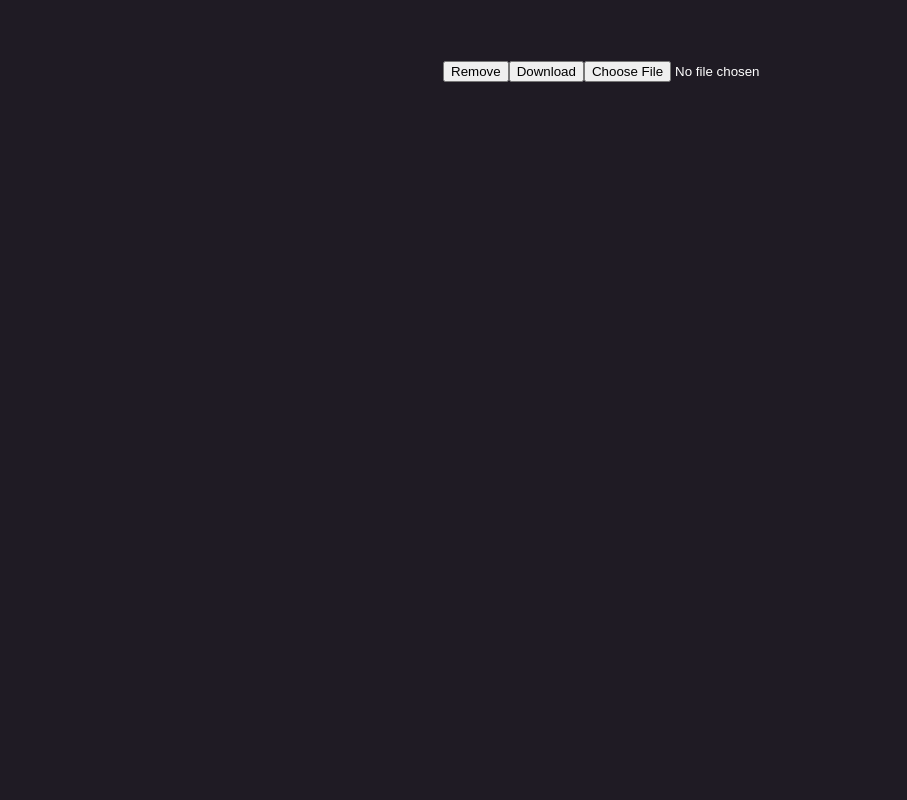
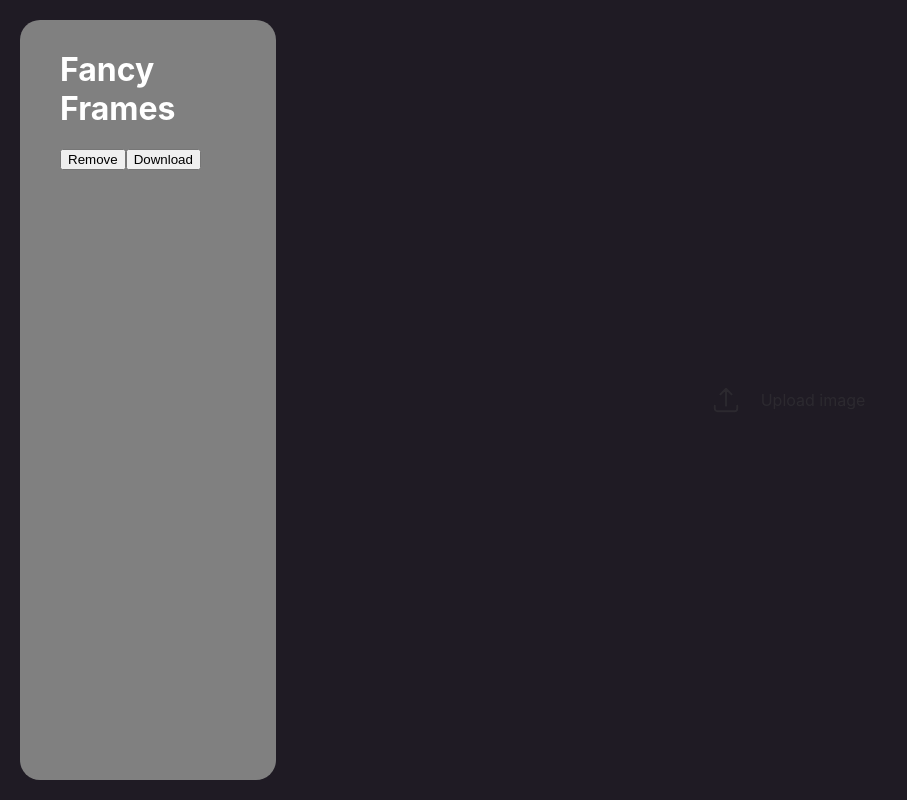
Before and after one commit to Oliver-Redeyoff/FancyFrames, a React (Create React App) app: page / in a window 1280 px wide. Shown: the whole page, without its empty margins (0-907 px from the left). Built offline with nearby package versions, Linux system fonts and the light colour scheme.

Commit message:
layout is currently horrible but getting there

```diff
--- a/src/App.css
+++ b/src/App.css
@@ -1,38 +1,5 @@
-.App {
-  text-align: center;
+.app {
+  position: relative;
+  width: 100vw;
+  height: 100vh;
 }
-
-.App-logo {
-  height: 40vmin;
-  pointer-events: none;
-}
-
-@media (prefers-reduced-motion: no-preference) {
-  .App-logo {
-    animation: App-logo-spin infinite 20s linear;
-  }
-}
-
-.App-header {
-  background-color: #282c34;
-  min-height: 100vh;
-  display: flex;
-  flex-direction: column;
-  align-items: center;
-  justify-content: center;
-  font-size: calc(10px + 2vmin);
-  color: white;
-}
-
-.App-link {
-  color: #61dafb;
-}
-
-@keyframes App-logo-spin {
-  from {
-    transform: rotate(0deg);
-  }
-  to {
-    transform: rotate(360deg);
-  }
-}
--- a/src/App.tsx
+++ b/src/App.tsx
@@ -6,7 +6,7 @@ import ImageEditor from "./components/ImageEditor/ImageEditor";
 
 function App() {
   return (
-    <div className="App">
+    <div className="app">
       <ImageEditor />
     </div>
   );
--- a/src/components/ImageEditor/ImageEditor.css
+++ b/src/components/ImageEditor/ImageEditor.css
@@ -1,23 +1,87 @@
 .image-editor {
-  display: inline-block;
-  margin: 20px;
+  display: flex;
+  position: relative;
+  width: 100%;
+  height: 100%;
+  align-items: stretch;
+
+  .settings-container {
+    position: relative;
+    padding: 20px;
+    width: 20vw;
+  }
+
+  .settings {
+    border-radius: 20px;
+    padding: 30px 40px;
+    background-color: grey;
+    height: 100%;
+    box-sizing: border-box;
+
+    h1 {
+      margin: 0px;
+      margin-bottom: 20px;
+    }
+  }
 
   .fancy-image-container {
+    /* background-color: red; */
+    display: flex;
+    align-items: center;
+    justify-content: center;
+    position: relative;
     color: rgba(60, 60, 63, 0.45);
-    position: relative;
+    flex-grow: 1;
+    padding: 20px;
+    box-sizing: border-box;
+
+    .image-upload {
+      position: relative;
+      width: 100%;
+      height: 100%;
+
+      &:hover {
+        background-color: rgba(0, 0, 0, 0.5);
+      }
+
+      .upload-prompt {
+        display: flex;
+        position: absolute;
+        width: 100%;
+        height: 100%;
+        justify-content: center;
+        align-items: center;
+        gap: 20px;
+        transition: all 0.3s;
+
+        svg {
+          height: 30px;
+        }
+      }
+
+      input {
+        position: absolute;
+        width: 100%;
+        height: 100%;
+        opacity: 0;
+        cursor: pointer;
+      }
+    }
 
     .fancy-image {
+      --fancy-image-width: 100px;
       --fancy-image-height: 100px;
-      --padding: 40px;
-      --tag-height: 20px;
-      display: block;
+      --padding: 50px;
+      --label-height: 20px;
+      position: relative;
+      display: inline-block;
       padding: var(--padding);
       background-color: white;
       box-sizing: border-box;
 
       img {
-        display: block;
-        height: 800px;
+        max-width: calc(75vw - var(--padding));
+        max-height: calc(75vh - var(--padding));
       }
 
       .tag {
@@ -27,6 +91,7 @@
         align-items: center;
         box-sizing: border-box;
         transition: all 0.2s;
+        font-size: calc(var(--label-height) / 1.4);
 
         .icon {
           height: 80%;
@@ -46,13 +111,13 @@
       .tag.top,
       .tag.bottom {
         flex-direction: row;
-        height: var(--tag-height);
+        height: var(--label-height);
         width: calc(100% - var(--padding) * 2);
       }
       .tag.left,
       .tag.right {
         width: calc(var(--fancy-image-height) - var(--padding) * 2);
-        height: var(--tag-height);
+        height: var(--label-height);
       }
 
       .tag.top {
@@ -63,8 +128,8 @@
 
       .tag.left {
         transform-origin: top left;
-        left: calc(var(--padding) - var(--tag-height));
-        bottom: calc(var(--padding) - var(--tag-height));
+        left: calc(var(--padding) - var(--label-height));
+        bottom: calc(var(--padding) - var(--label-height));
         transform: rotate(-90deg);
       }
 
@@ -76,7 +141,7 @@
       .tag.right {
         transform-origin: bottom left;
         left: calc(100% - var(--padding));
-        top: calc(var(--padding) - var(--tag-height));
+        top: calc(var(--padding) - var(--label-height));
         transform: rotate(90deg);
       }
     }
--- a/src/components/ImageEditor/ImageEditor.tsx
+++ b/src/components/ImageEditor/ImageEditor.tsx
@@ -1,16 +1,11 @@
 import "./ImageEditor.css";
-
-import {
-  TagIcon,
-  CameraIcon,
-  CalendarIcon,
-  GlobeAltIcon,
-} from "@heroicons/react/24/outline";
 
 import { useState, useRef, useEffect } from "react";
 import { toPng } from "html-to-image";
-import EXIF, { getTag } from "exif-js";
+import EXIF from "exif-js";
 import moment from "moment";
+
+import { ArrowUpTrayIcon } from "@heroicons/react/24/outline";
 
 import { ImageInfo, LabelInfo } from "../../utils/Types";
 import { GetTags } from "../../utils/TagData";
@@ -32,15 +27,15 @@ const ImageEditor = () => {
   const fancyImageRef = useRef<HTMLDivElement>(null);
 
   useEffect(() => {
-    console.log(ImageInfo);
-  }, [ImageInfo]);
-
-  useEffect(() => {
     if (fancyImageRef.current) {
       console.log(fancyImageRef.current.style);
       fancyImageRef.current.style.setProperty(
         "--fancy-image-height",
         fancyImageRef.current?.clientHeight + "px"
+      );
+      fancyImageRef.current.style.setProperty(
+        "--fancy-image-width",
+        fancyImageRef.current?.clientWidth + "px"
       );
     }
   }, [fancyImageRef.current?.clientHeight]);
@@ -109,8 +104,30 @@ const ImageEditor = () => {
 
   return (
     <div className="image-editor">
-      {selectedImage && (
-        <div className="fancy-image-container">
+      <div className="settings-container">
+        <div className="settings">
+          <h1>Fancy Frames</h1>
+          <button onClick={() => setSelectedImage(null)}>Remove</button>
+          <button onClick={() => htmlToImageConvert()}>Download</button>
+        </div>
+      </div>
+
+      <div className="fancy-image-container">
+        {!selectedImage && (
+          <div className="image-upload">
+            <div className="upload-prompt">
+              <ArrowUpTrayIcon />
+              <div>Upload image</div>
+            </div>
+            <input
+              type="file"
+              accept=".jpg, .png, .heif, .heic"
+              onChange={handleChange}
+            />
+          </div>
+        )}
+
+        {selectedImage && (
           <div ref={fancyImageRef} className="fancy-image">
             <img src={URL.createObjectURL(selectedImage)} />
 
@@ -135,78 +152,9 @@ const ImageEditor = () => {
                 ].content.map((element) => element)}
               </div>
             ))}
-
-            {/* <div
-              className="tag top"
-              style={{ justifyContent: labelDetails.top.alignment }}
-            >
-              <div className="icon ">
-                {GetTags(ImageInfo)[labelDetails.top.type].icon}
-              </div>
-              <span>
-                {ImageInfo.cameraMake} {ImageInfo.cameraModel}
-              </span>
-              <div style={{ width: "10px" }} />
-              <span>
-                <span className="setting">SS </span>
-                {ImageInfo.shutterSpeed}
-              </span>
-              <span>
-                <span className="setting">A </span>
-                {ImageInfo.aperture}
-              </span>
-              <span>
-                <span className="setting">ISO </span>
-                {ImageInfo.ISO}
-              </span>
-            </div>
-
-            <div
-              className="tag right"
-              style={{ justifyContent: labelDetails.right.alignment }}
-            >
-              <div className="icon">
-                <CalendarIcon />
-              </div>
-              <span>{ImageInfo.date?.format("D - M - YYYY")}</span>
-            </div>
-
-            <div
-              className="tag bottom"
-              style={{ justifyContent: labelDetails.bottom.alignment }}
-            >
-              <div className="icon">
-                <TagIcon />
-              </div>
-              <span>Green sand beach</span>
-            </div>
-
-            <div
-              className="tag left"
-              style={{ justifyContent: labelDetails.left.alignment }}
-            >
-              <div className="icon">
-                <GlobeAltIcon />
-              </div>
-              <span>
-                {ImageInfo.latitude} {ImageInfo.longitude}
-              </span>
-            </div> */}
           </div>
-        </div>
-      )}
-
-      <br />
-      <br />
-
-      <button onClick={() => setSelectedImage(null)}>Remove</button>
-      <button onClick={() => htmlToImageConvert()}>Download</button>
-
-      <input
-        type="file"
-        accept=".jpg, .png, .heif, .heic"
-        onChange={handleChange}
-      />
+        )}
+      </div>
     </div>
   );
 };
--- a/src/utils/TagData.tsx
+++ b/src/utils/TagData.tsx
@@ -32,7 +32,7 @@ export function GetTags(imageInfo: ImageInfo): Tags {
     },
     Date: {
       icon: <CalendarIcon />,
-      content: [<span>{imageInfo.date?.format("D - M - YYYY")}</span>],
+      content: [<span>{imageInfo.date?.format("ddd, Do MMM YYYY")}</span>],
     },
     Label: {
       icon: <TagIcon />,
```
Also changed, not shown: test4.jpeg (added).
